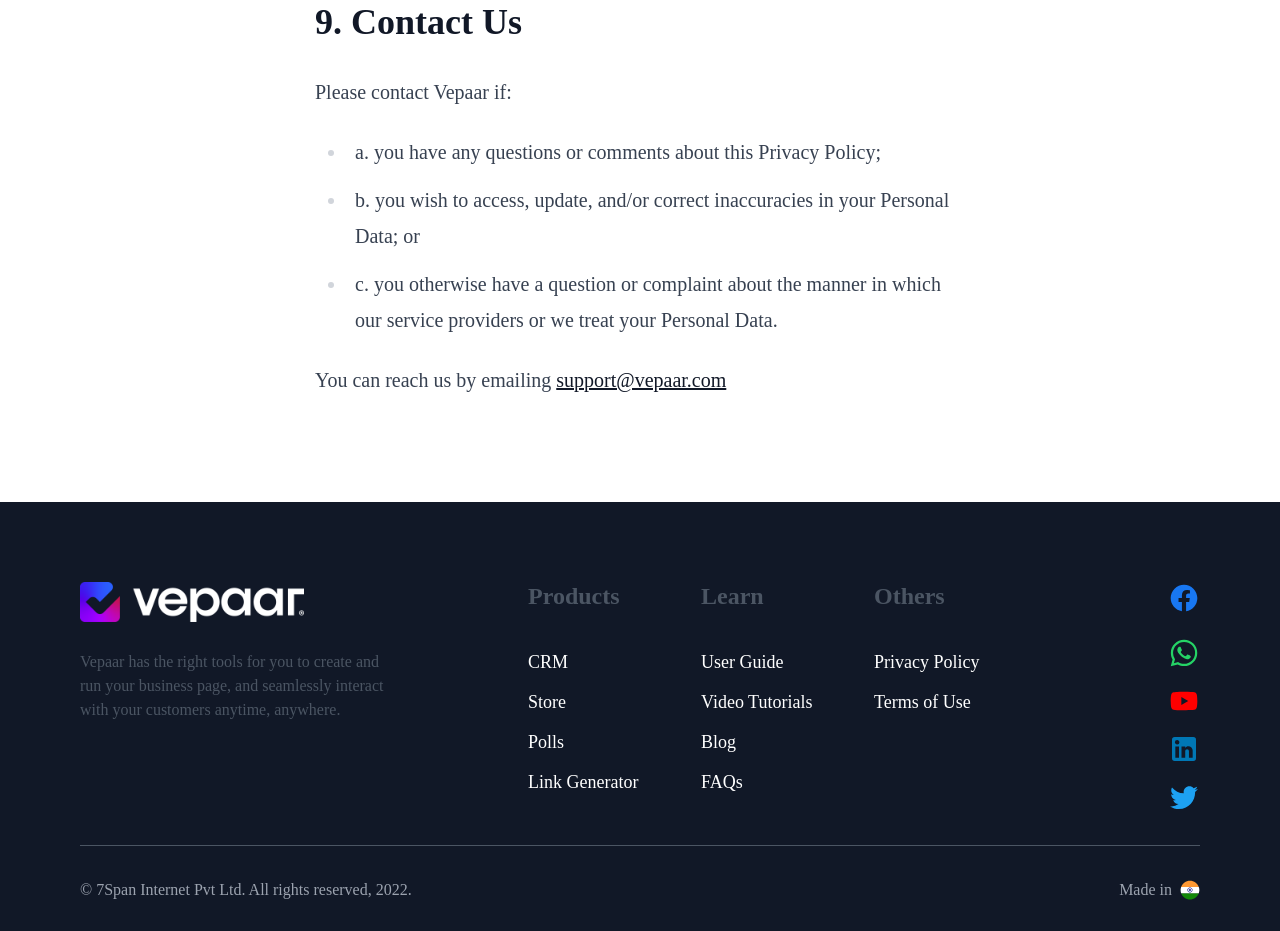
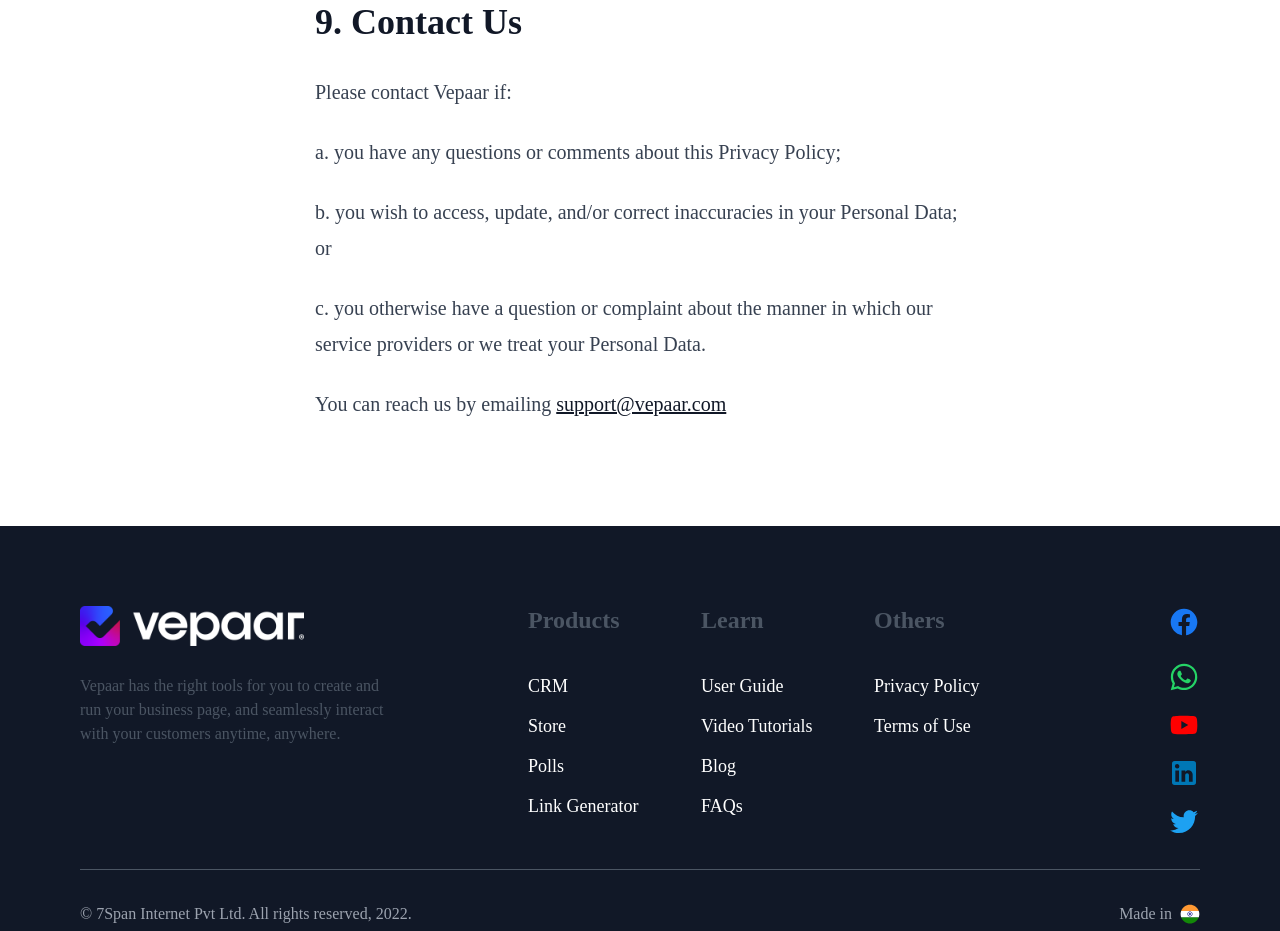
Before and after one commit to Bhavin-7span/Vepaar-website, a Nuxt app: page /privacy-policy in a window 1280 px wide. Shown: the part 7700-8631 px from the top of the page. Built offline with nearby package versions, Linux system fonts and the light colour scheme; a web font is replaced by a local one.

Commit message:
privacy content fix

```diff
--- a/components/PrivacyContent.vue
+++ b/components/PrivacyContent.vue
@@ -277,19 +277,17 @@
         <div class="privacy-card">
           <h2>9. Contact Us</h2>
           <p>Please contact Vepaar if:</p>
-          <ul>
-            <li>
-              a. you have any questions or comments about this Privacy Policy;
-            </li>
-            <li>
-              b. you wish to access, update, and/or correct inaccuracies in your
-              Personal Data; or
-            </li>
-            <li>
-              c. you otherwise have a question or complaint about the manner in
-              which our service providers or we treat your Personal Data.
-            </li>
-          </ul>
+          <p>
+            a. you have any questions or comments about this Privacy Policy;
+          </p>
+          <p>
+            b. you wish to access, update, and/or correct inaccuracies in your
+            Personal Data; or
+          </p>
+          <p>
+            c. you otherwise have a question or complaint about the manner in
+            which our service providers or we treat your Personal Data.
+          </p>
           <p>
             You can reach us by emailing
             <a href="mailto:support@vepaar.com">support@vepaar.com</a>
```
